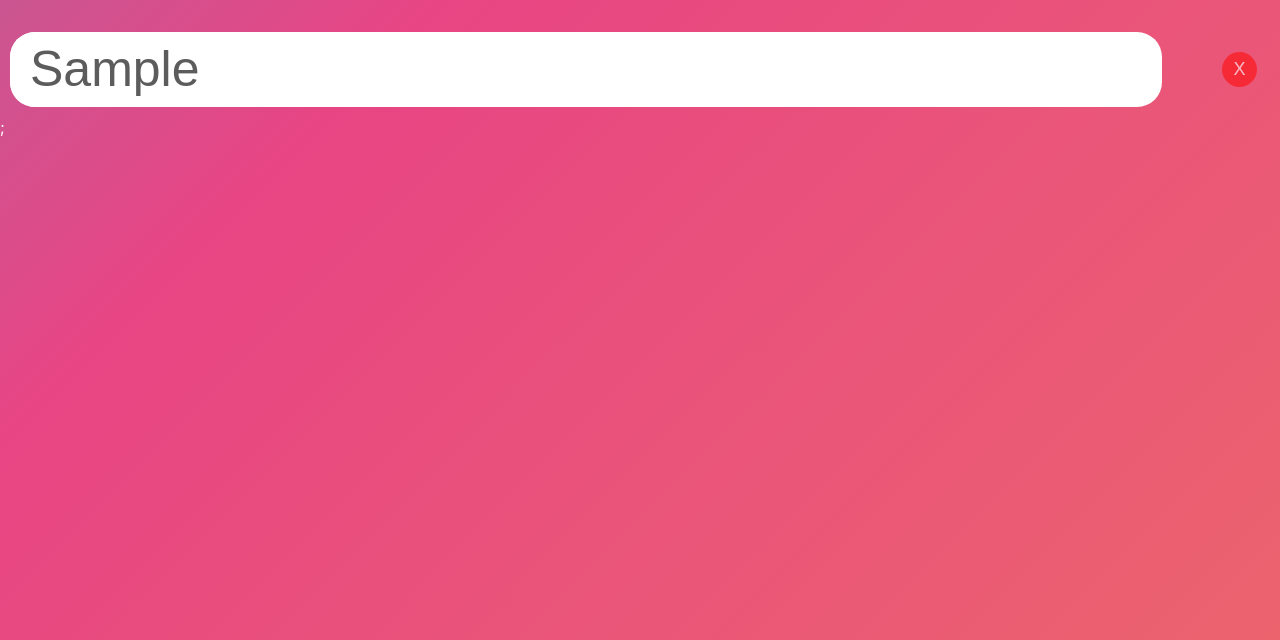
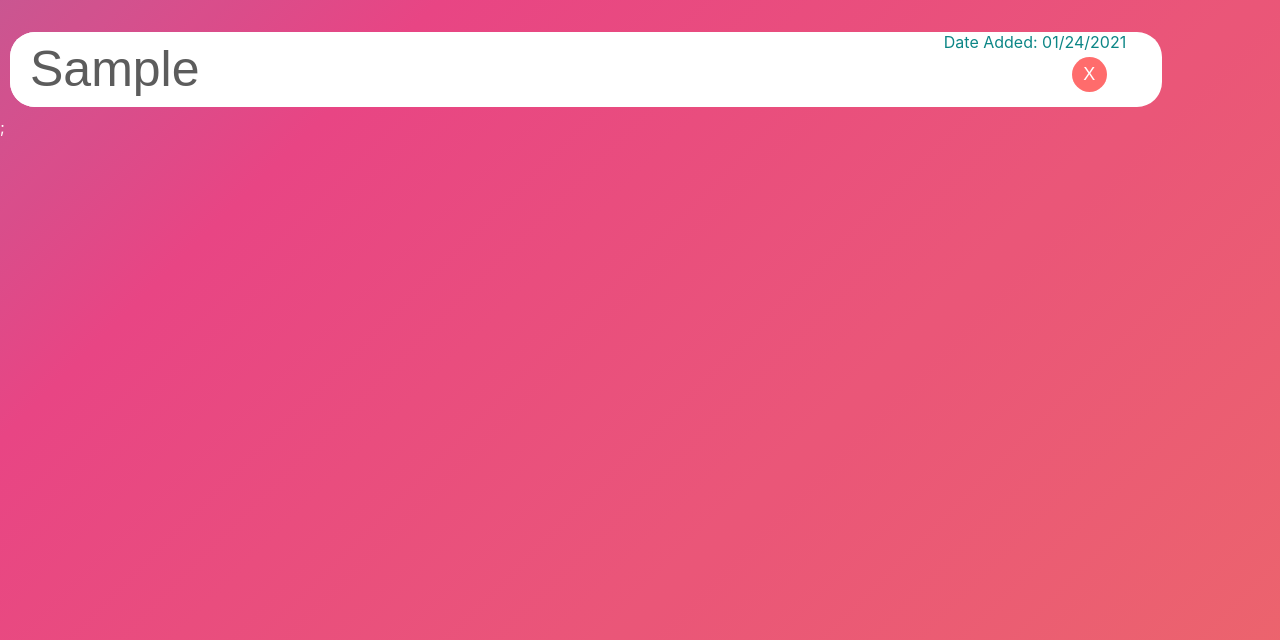
Before and after one commit to Cdrew92/todo-app, a React app in the folder todo-app/: page / in a window 1280 px wide. Both pictures are taken after typing "Sample" into the empty fields and a click on the button "Add To List". Shown: the part 160-800 px from the top of the page. Built offline with nearby package versions, Linux system fonts and the light colour scheme.

Commit message:
styling for date and remove button

```diff
--- a/todo-app/src/Components/TodoItem/TodoItem.css
+++ b/todo-app/src/Components/TodoItem/TodoItem.css
@@ -30,8 +30,8 @@
     border: none;
     width: 35px;
     height: 35px;
-    left: 60px;
-    top: 20px;
+    left: 3px;
+    top: 25px;
     opacity: 60%;
     outline: none;
     z-index: 999;
@@ -39,3 +39,15 @@
     color: #fff;
     cursor: pointer;
 }
+
+.Date-Added {
+    position: relative;
+    left: -125px;
+}
+
+.Date-Added > p{
+    position: absolute;
+    color: teal;
+    margin-top: 0px;
+    width: 200px;
+}
```
